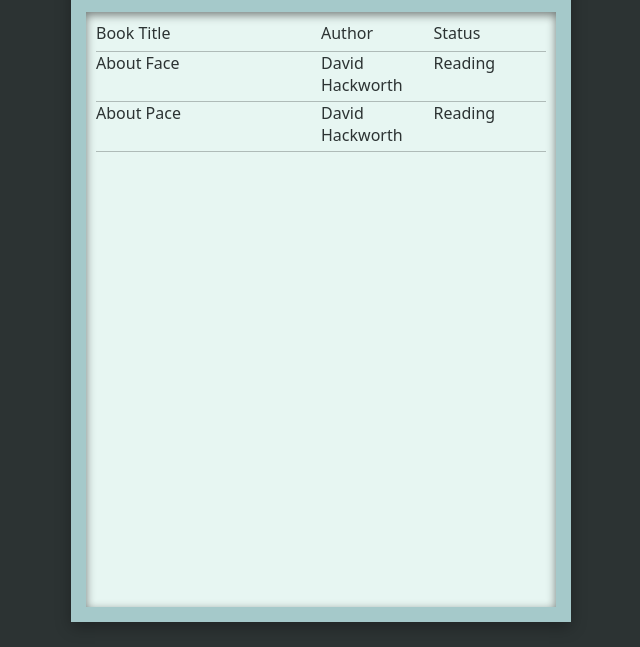
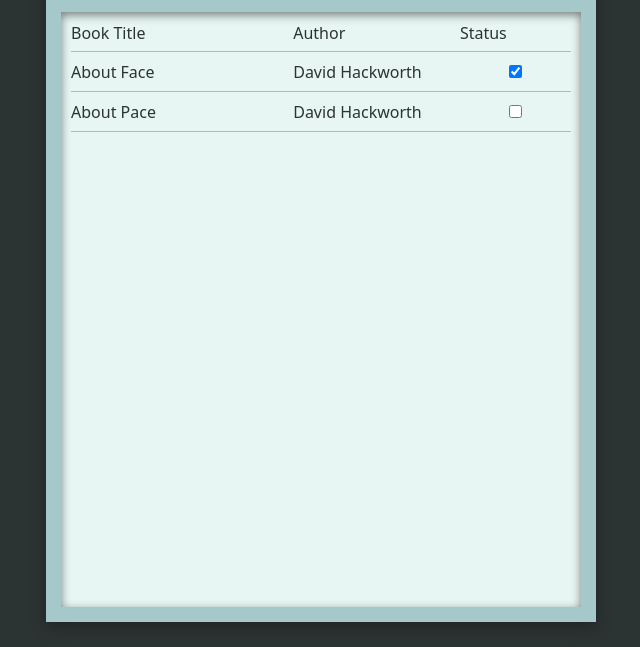
Before and after one commit to Tiyoriyo/library, a plain HTML site: page index.html in a window 1280 px wide. Shown: the part 153-800 px from the top of the page, without its empty margins (319-959 px from the left). Drawn offline with Linux system fonts and the light colour scheme.

Commit message:
Add checkbox element to reading status

```diff
--- a/script.js
+++ b/script.js
@@ -12,7 +12,7 @@ const aboutFace = {
 const aboutPace = {
     name: 'About Pace',
     author: 'David Hackworth',
-    status: 'Reading',
+    status: false,
 }
 
 let myLibrary = [aboutFace, aboutPace];
@@ -42,7 +42,7 @@ function updateLiveLibrary(obj) {
         const createBook = document.createElement('div');
         const bookName = document.createElement('div');
         const bookAuthor = document.createElement('div');
-        const bookRead = document.createElement('div');
+        const bookRead = document.createElement(`input`);
 
 
         createBook.classList.add('book-item');
@@ -51,7 +51,14 @@ function updateLiveLibrary(obj) {
         createBook.appendChild(bookName);
         bookAuthor.textContent = obj[i]['author'];
         createBook.appendChild(bookAuthor);
+        bookRead.type = 'checkbox';
         bookRead.textContent = obj[i]['status'];
+        if ( obj[i]['status'] ) {
+            bookRead.checked = true;
+        } else {
+            bookRead.checked = false;
+        }
+
         createBook.appendChild(bookRead);
         bookContainer.appendChild(createBook);
     }
--- a/style.css
+++ b/style.css
@@ -16,7 +16,7 @@ body {
     display: flex;
     flex-direction: column;
     background-color: #A5C9CA;
-    width: 500px;
+    width: 550px;
     height: 750px;
     box-shadow: 0 5px 15px rgba(0, 0, 0, 0.3);
 }
@@ -38,10 +38,9 @@ body {
 
 .main {
     display: grid;
-    grid-template-rows: 30px 50px;
-    grid-template-columns: 2fr 1fr 1fr;
-    grid-auto-rows: 50px;
-
+    grid-template-rows: 30px;
+    grid-template-columns: 2fr 1.5fr 1fr;
+    grid-auto-rows: 40px;
     flex: auto;
     box-shadow: inset 0px 3px 10px rgba(0, 0, 0, 0.5);
     margin: 15px;
@@ -61,6 +60,11 @@ body {
     border-bottom: 1px solid rgb(44, 51, 51, 0.3);
 }
 
+.book-item {
+    font-size: 16px;
+    align-items: center;
+}
+
 .book-item:hover {
     cursor: pointer;
     background-color: #e3f0ed;
```
